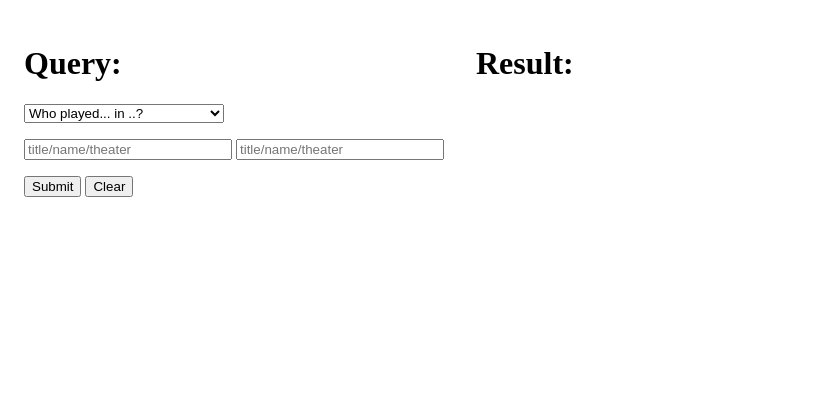
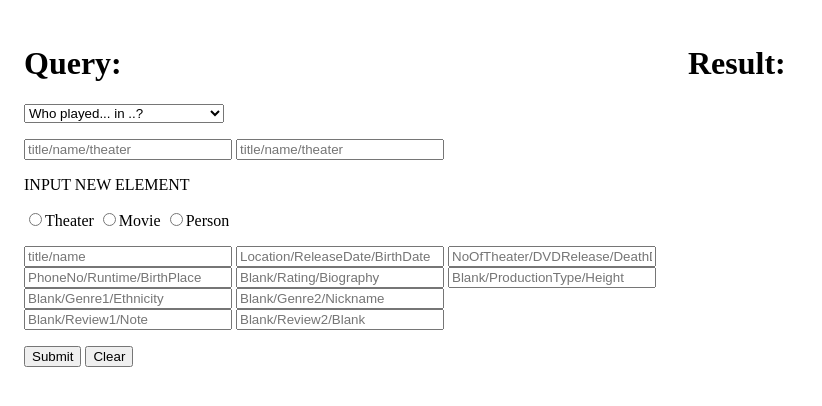
Before and after one commit to dwmille3/SER322-FinalProject, a PHP site: page / in a window 1280 px wide. Shown: the top 406 px of the page, without its empty margins (0-822 px from the left). Run offline with PHP 8.4, Linux system fonts and the light colour scheme.

Commit message:
Added text boxes and radio buttons for input in index.php

```diff
--- a/htdocs/index.php
+++ b/htdocs/index.php
@@ -21,6 +21,28 @@
                 <input type="text" name="text" id="text" placeholder="title/name/theater">
                 <input type="text" name="compare" id="compare" placeholder="title/name/theater">
             </div>
+
+			<div class="spaced-input">
+				<label for="input">INPUT NEW ELEMENT</label>
+			</div>
+			<form>
+				<input type="radio" name="type" id="theater" value="radio_group">Theater
+				<input type="radio" name="type" id="movie" value="radio_group">Movie
+				<input type="radio" name="type" id="person" value="radio_group">Person
+			</form>
+			<div class="spaced-input">
+				<input type="text" name="title" id="title" placeholder="title/name">
+                <input type="text" name="date1" id="date1" placeholder="Location/ReleaseDate/BirthDate">
+				<input type="text" name="date2" id="date2" placeholder="NoOfTheater/DVDRelease/DeathDate"><br>
+				<input type="text" name="runtime" id="runtime" placeholder="PhoneNo/Runtime/BirthPlace">
+				<input type="text" name="rating" id="rating" placeholder="Blank/Rating/Biography">
+				<input type="text" name="production" id="production" placeholder="Blank/ProductionType/Height"><br>
+				<input type="text" name="genre1" id="genre1" placeholder="Blank/Genre1/Ethnicity">
+				<input type="text" name="genre1" id="genre2" placeholder="Blank/Genre2/Nickname"><br>
+				<input type="text" name="review1" id="review1" placeholder="Blank/Review1/Note">
+				<input type="text" name="review2" id="review2" placeholder="Blank/Review2/Blank">
+			</div>
+
             <div class="spaced-input">
                 <button name="btnSubmit" type="submit">Submit</button>
                 <button name="btnClear">Clear</button>
```
